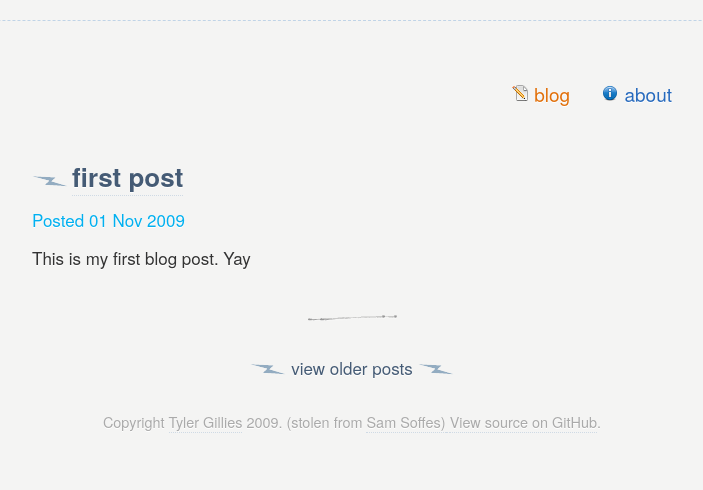
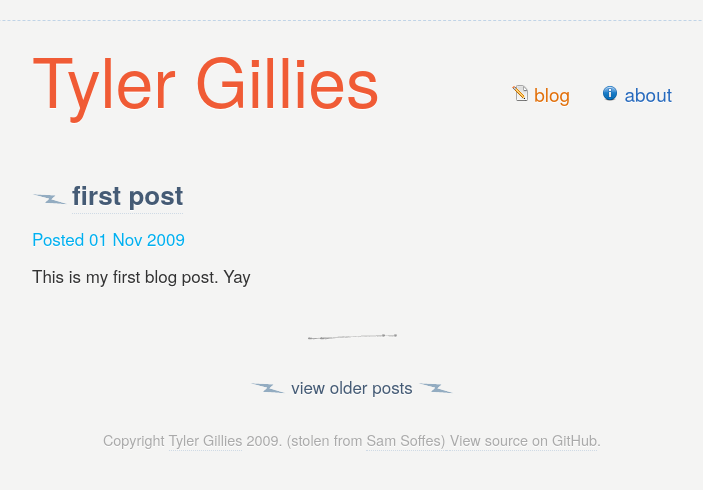
Before and after one commit to hackervera/tjgillies.github.com, a Jekyll site: the page built from index.html, in a window 1280 px wide. Shown: the top 490 px of the page, without its empty margins (288-991 px from the left). Built offline with Jekyll 4.4.1, drawn with Linux system fonts in a browser that asks for light colours; Markdown is read by kramdown in place of the engine named in the settings.

Commit message:
added header

```diff
--- a/_layouts/default.html
+++ b/_layouts/default.html
@@ -10,13 +10,13 @@
   <body>
     <div id="border"></div>
     <div class="wrapper">
-    	<div id="header" class="clear">
+    	<div id="header" class="clear"><h1>Tyler Gillies</h1>
     		<div>
       		<ul class="clear">
       			<li class="blog"><a href="/">Blog</a></li>
       			<li class="about"><a href="/about.html">About</a></li>
       		</ul>
-      	</div>
+			</div>
     	</div>
 
       {{ content }}
```
